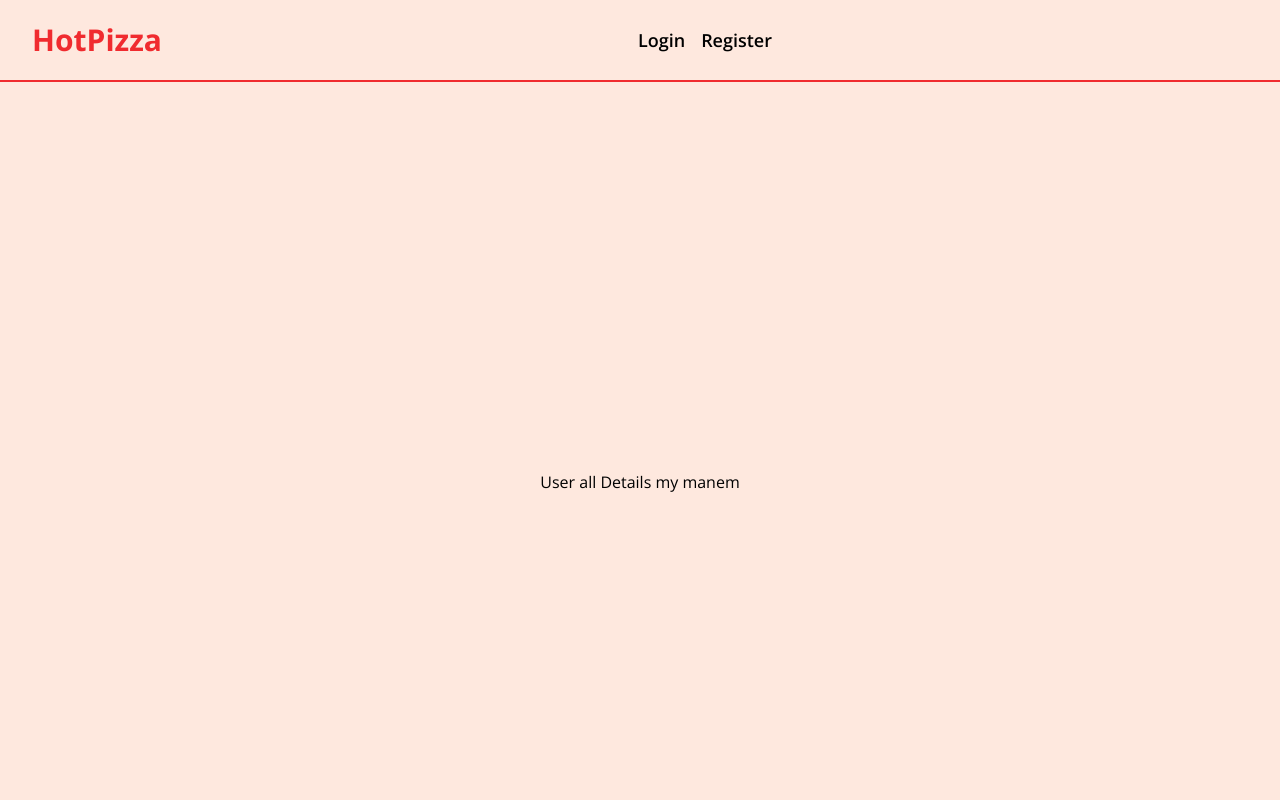
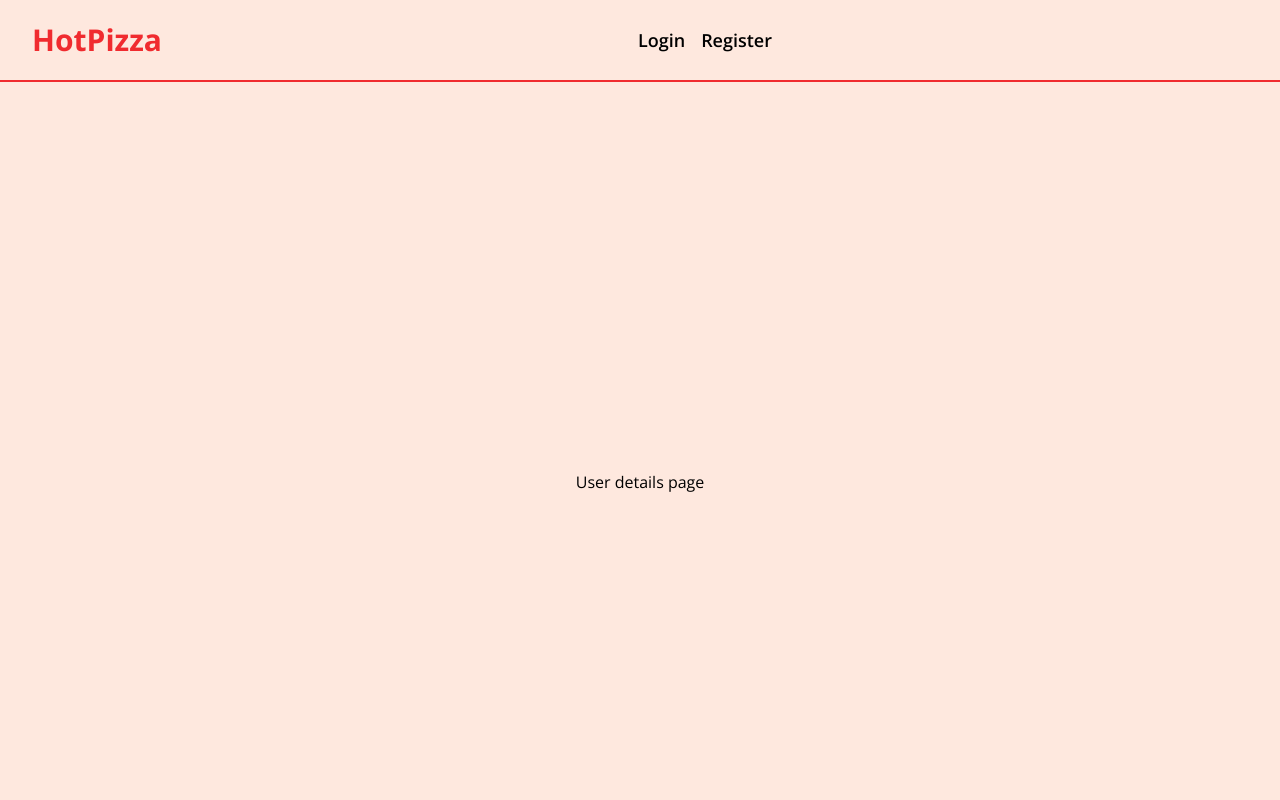
Before and after one commit to vikash0p/frontendpizza, a Next.js app: page /user in a window 1280 px wide. Shown: the top 800 px of the page. Built offline with nearby package versions, Linux system fonts and the light colour scheme; no server answers.

Commit message:
add user page detials

```diff
--- a/app/user/page.tsx
+++ b/app/user/page.tsx
@@ -11,7 +11,7 @@ const User = () => {
 
   return (
     <div className="w-full min-h-screen flex flex-col justify-center items-center text-center text-black">
-      <h1>User all Details my manem</h1>
+      <h1>User details page</h1>
         <h1 className=' text-black'>{user?.user?._id} </h1>
         <h1 className=' text-black'>{user?.user?.fullName} </h1>
         <h1 className=' text-black'>{user?.user?.email} </h1>
```
